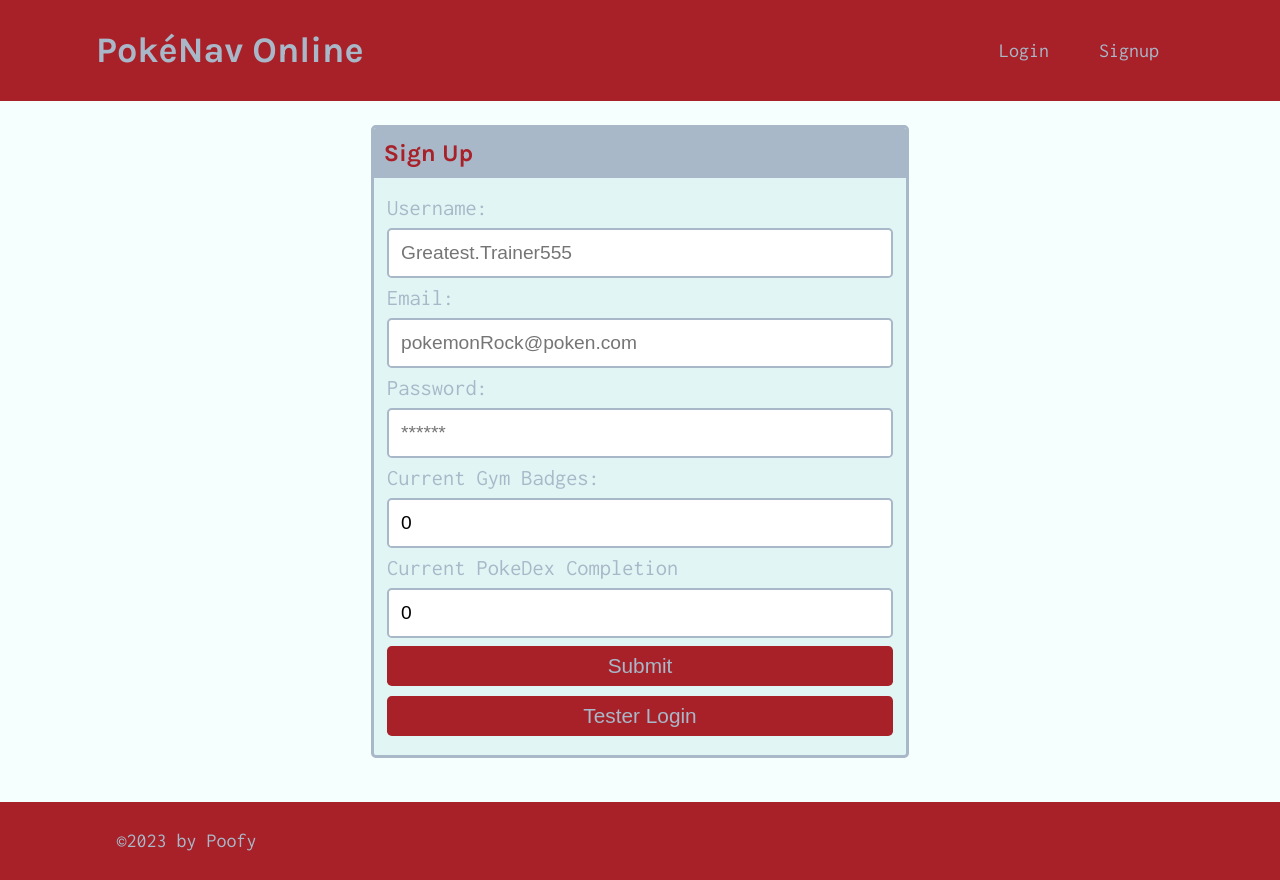
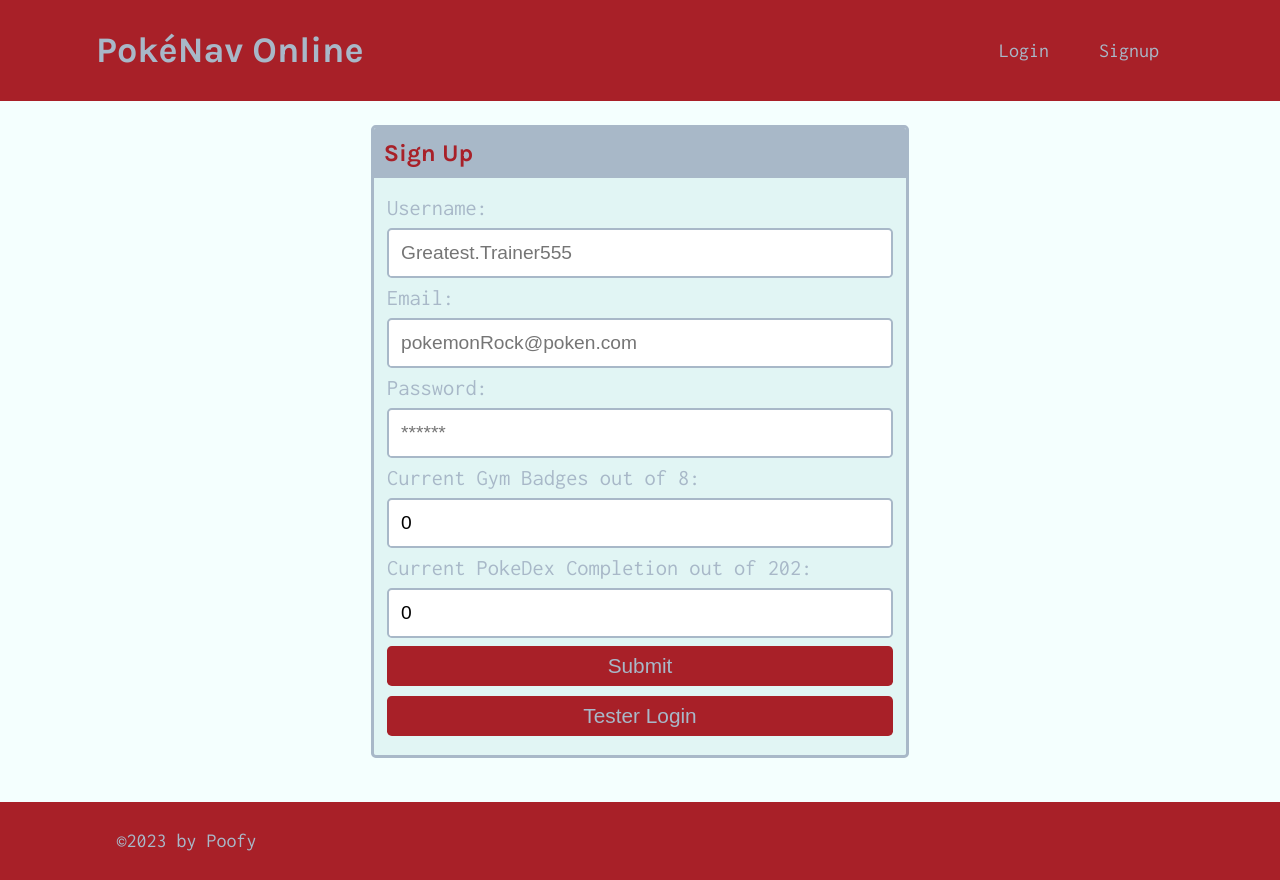
Before and after one commit to SKYang014/poke-center, a React (Create React App) app in the folder client/: page /signup in a window 1280 px wide. Built offline with nearby package versions, Linux system fonts and the light colour scheme.

Commit message:
trying to fix poke-adding

```diff
--- a/client/src/components/PokeDex/index.js
+++ b/client/src/components/PokeDex/index.js
@@ -1,13 +1,13 @@
 import React from 'react'
 import { Link } from 'react-router-dom';
 
-const PokeDex = ({ pokeInfo, shinyCheck, parentCallBack, selected, newWin }) => {
-    // const handleClick = (id) => {
-    //     // event.preventDefault();
-    //     window.open(`/pokemon/${id}`)
-    //     // window.open(`https://google.com`)
-    //     // return false
-    // }
+const PokeDex = ({ pokeInfo, shinyCheck, parentCallBack, selected }) => {
+    const handleClick = (id) => {
+        //     // event.preventDefault();
+        window.open(`/pokemon/${id}`)
+        //     // window.open(`https://google.com`)
+        //     // return false
+    }
     return (
         <div className='flex-row justify-space-between w-100'>
             {pokeInfo &&
@@ -26,7 +26,7 @@
                                     (<img src={`${poke.shinyPhoto}`} alt={`a shiny ${poke.species}`} />) :
                                     (<img src={`${poke.photo}`} alt={`a ${poke.species}`} />)
                                 }
-                                <div onClick={() => newWin(poke.pokeDexId)} >
+                                <div onClick={() => handleClick(poke.pokeDexId)} >
                                     <button className='btn'>Pokemon Info</button>
                                 </div>
                             </div>
--- a/client/src/pages/AddPokemon.js
+++ b/client/src/pages/AddPokemon.js
@@ -102,12 +102,12 @@
         console.log(formState)
     }
 
-    const handleClick = (id) => {
-        // event.preventDefault();
-        window.open(`/pokemon/${id}`)
-        // window.open(`https://google.com`)
-        // return false
-    }
+    // const handleClick = (id) => {
+    //     // event.preventDefault();
+    //     window.open(`/pokemon/${id}`)
+    //     // window.open(`https://google.com`)
+    //     // return false
+    // }
 
     if (loading || load) {
         return <div>Loading...</div>
@@ -158,7 +158,7 @@
                                 pokeInfo={pokeData}
                                 parentCallBack={handlePokeChoose}
                                 selected={formState.pokeDexId}
-                                newWin={handleClick} />
+                            />
                         </form>
                     </div>
                 </div>
--- a/client/src/pages/Signup.js
+++ b/client/src/pages/Signup.js
@@ -36,22 +36,6 @@
   };
 
   const testLogin = async event => {
-    // setFormState({
-    //   username: "tester",
-    //   email: "test@test.com",
-    //   password: "test12345",
-    //   gymBadges: 1,
-    //   pokeDexCompletion: 55
-    // })
-    // try {
-    //   // execute addUser mutation and pass in variable data from form
-    //   const { data } = await login({
-    //     variables: { ...formState }
-    //   });
-    //   Auth.login(data.login.token);
-    // } catch (e) {
-    //   console.error(e);
-    // }
     window.location.assign('/login')
   }
 
@@ -93,20 +77,20 @@
                 value={formState.password}
                 onChange={handleChange}
               />
-              Current Gym Badges:
+              Current Gym Badges out of 8:
               <input
                 className='form-input'
-                placeholder='Your Current Gymbadges'
+                placeholder='0/8'
                 name='gymBadges'
                 type='number'
                 id='gymbadges'
                 value={formState.gymBadges}
                 onChange={handleChange}
               />
-              Current PokeDex Completion
+              Current PokeDex Completion out of 202:
               <input
                 className='form-input'
-                placeholder='Your Total PokeDex Entries'
+                placeholder='0/202'
                 name='pokeDexCompletion'
                 type='number'
                 id='pokeDexCompletion'
```
Also changed, not shown: client/src/pages/Login.js (+0 -23 lines).
